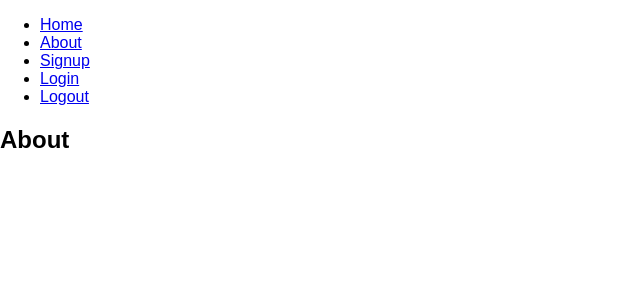
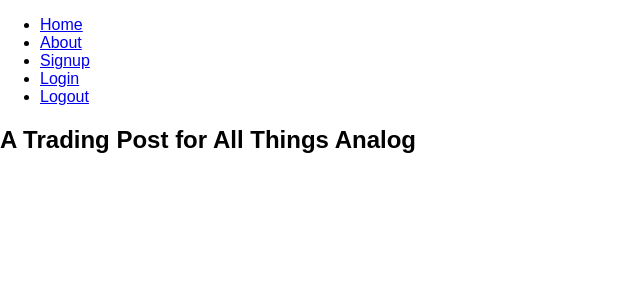
Before and after one commit to cernanb/react-rails-field-notes-trading-post, a React (Create React App) app in the folder client/: page /about in a window 1280 px wide. Shown: the top 300 px of the page, without its empty margins (0-640 px from the left). Built offline with nearby package versions, Linux system fonts and the light colour scheme.

Commit message:
updated about page content

```diff
--- a/client/src/components/About.js
+++ b/client/src/components/About.js
@@ -2,7 +2,7 @@ import React from 'react'
 
 const About = () => (
   <div>
-    <h2>About</h2>
+    <h2>A Trading Post for All Things Analog</h2>
   </div>
 )
 
```
